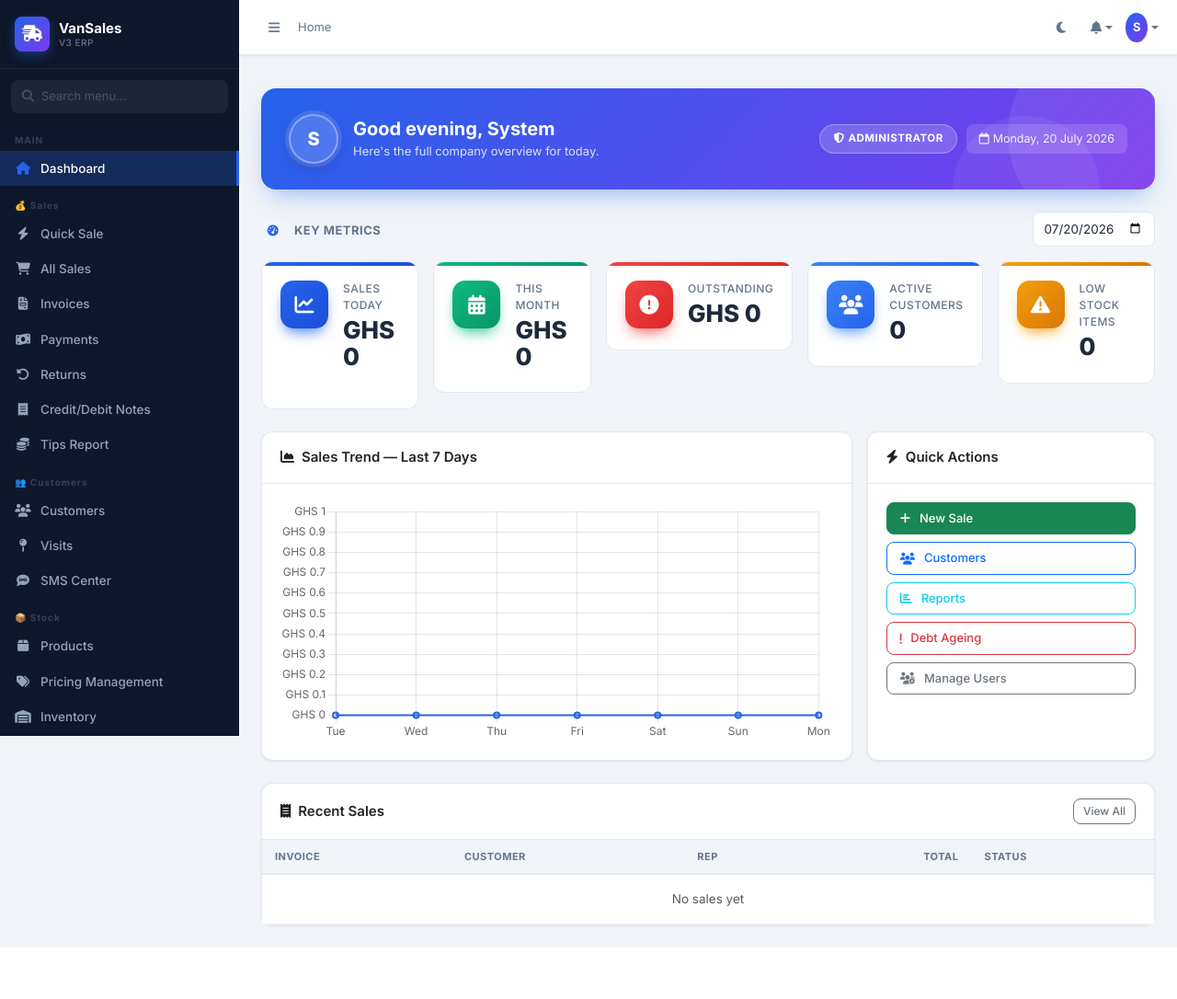
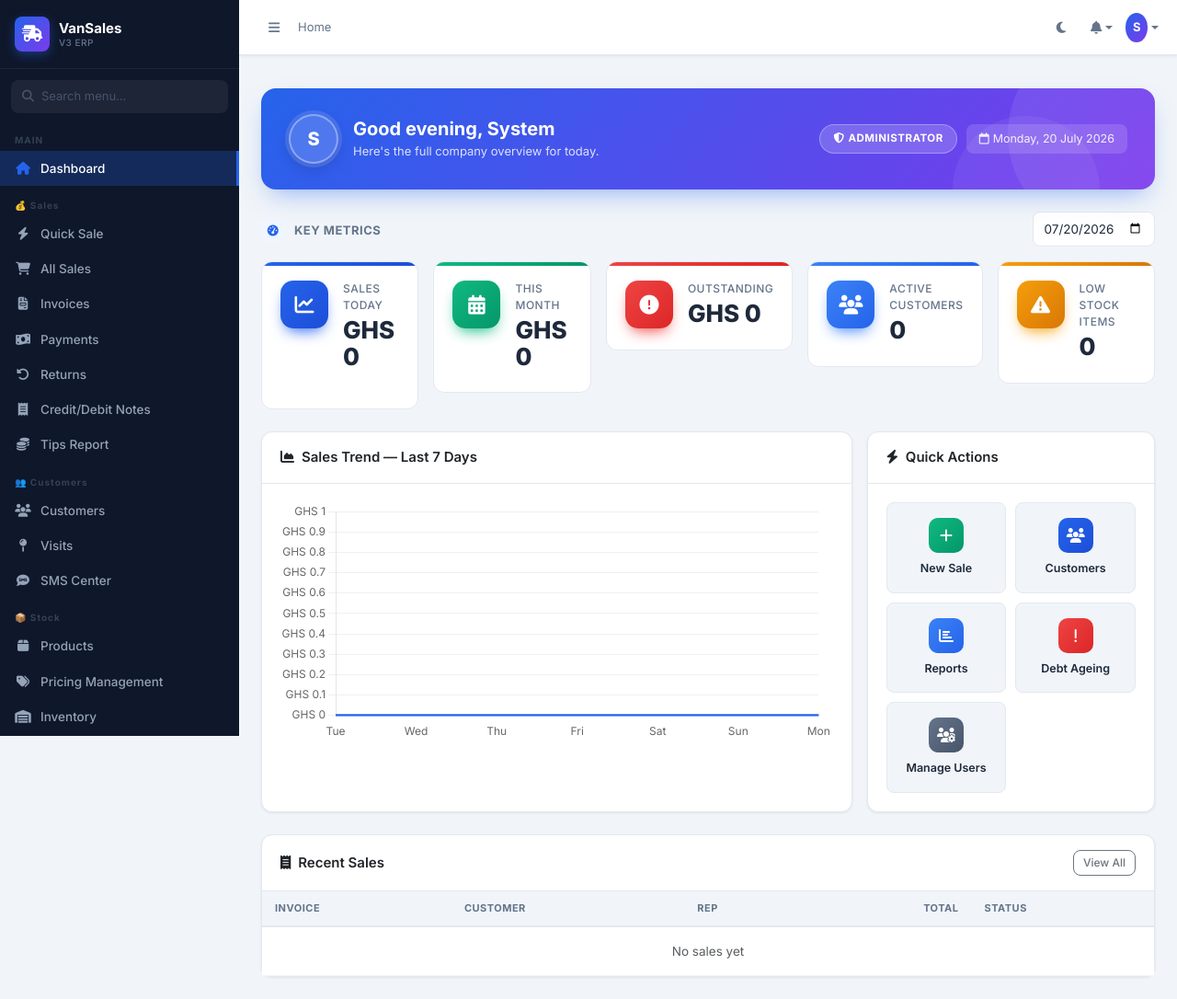
Before and after one commit to itmhikizaro08-hub/van-sale-v3, a Flask app: page / in a window 1280 px wide. Shown: the whole page at 92% size. Before the commit the page ends 1030 px from the top, so only its background shows below. Run offline with Flask 3, Linux system fonts and the light colour scheme; a user stored in the database is signed in; data comes from the database, SQL or seed files in the repository; data that the repository does not hold is empty; some libraries are stand-ins or nearby versions.

Commit message:
Upgrade dashboards further: shared trend chart, icon-tile quick actions
Second design pass on top of the earlier stat-card/hero redesign:

- Added createTrendChart() to main.js - a single reusable helper for
  the KPI trend line chart every dashboard renders. It replaces
  ~25 lines of near-identical inline Chart.js config duplicated across
  admin/manager/supervisor/rep/cashier with one call each, and upgrades
  the look: a real gradient fill instead of a flat translucent one,
  points hidden until hover, a dark rounded tooltip, and subtle
  theme-aware gridlines.

- Quick Actions redesigned from plain stacked/wrapped buttons into a
  grid of icon tiles with gradient badges (.quick-actions-grid /
  .quick-action-tile, reusing the accent-color system from the
  stat-card redesign) across admin/supervisor/rep/warehouse/cashier.
  Rep's and warehouse's action rows had no card header before; both
  now have a "Quick Actions" header matching the other dashboards.

- Warehouse's stock-health doughnut chart got spacing between
  segments, rounded corners, and a hover offset instead of flat
  borderless wedges.

Verified via an isolated Flask test-client render (faked login session
per role against a scratch DB copy, no real login/session touched) for
all six dashboards - each renders its correct template with the
expected tile count and no errors.

Co-Authored-By: Claude Sonnet 5 <noreply@anthropic.com>

```diff
--- a/static/css/main.css
+++ b/static/css/main.css
@@ -459,6 +459,54 @@ a:hover { color: var(--brand-dark); }
 .stat-card.teal      { --card-accent: #14b8a6; --card-accent-2: #0d9488; --card-accent-bg: #f0fdfa; }
 .stat-card.orange    { --card-accent: #f97316; --card-accent-2: #ea580c; --card-accent-bg: #fff7ed; }
 
+/* Standalone accent variants (reused by quick-action tiles, not tied to .stat-card) */
+.accent-primary { --card-accent: #2563EB; --card-accent-2: #1d4ed8; }
+.accent-success { --card-accent: #10b981; --card-accent-2: #059669; }
+.accent-danger  { --card-accent: #ef4444; --card-accent-2: #dc2626; }
+.accent-warning { --card-accent: #f59e0b; --card-accent-2: #d97706; }
+.accent-info    { --card-accent: #3b82f6; --card-accent-2: #2563eb; }
+.accent-purple  { --card-accent: #8b5cf6; --card-accent-2: #7c3aed; }
+.accent-teal    { --card-accent: #14b8a6; --card-accent-2: #0d9488; }
+.accent-orange  { --card-accent: #f97316; --card-accent-2: #ea580c; }
+.accent-neutral { --card-accent: #64748b; --card-accent-2: #475569; }
+
+/* ── Quick action tiles (dashboard shortcut buttons) ────────────── */
+.quick-actions-grid {
+  display: grid;
+  grid-template-columns: repeat(auto-fill, minmax(112px, 1fr));
+  gap: 10px;
+}
+.quick-action-tile {
+  display: flex;
+  flex-direction: column;
+  align-items: center;
+  justify-content: center;
+  gap: 8px;
+  padding: 16px 10px;
+  border-radius: var(--radius-sm);
+  background: var(--bg);
+  border: 1px solid var(--border);
+  color: var(--text);
+  text-decoration: none;
+  text-align: center;
+  font-size: 12.5px;
+  font-weight: 600;
+  transition: transform .15s ease, box-shadow .15s ease, border-color .15s ease;
+}
+.quick-action-tile:hover {
+  transform: translateY(-2px);
+  box-shadow: var(--shadow);
+  border-color: var(--card-accent, var(--brand));
+  color: var(--text);
+}
+.quick-action-tile i {
+  width: 38px; height: 38px;
+  border-radius: 10px;
+  display: flex; align-items: center; justify-content: center;
+  font-size: 16px; color: #fff;
+  background: linear-gradient(135deg, var(--card-accent, var(--brand)), var(--card-accent-2, var(--brand-dark)));
+}
+
 /* ══════════════════════════════════════════════════════════════
    TABLES (DataTables override)
    ══════════════════════════════════════════════════════════════ */
--- a/static/js/main.js
+++ b/static/js/main.js
@@ -255,6 +255,69 @@ async function loadChart(canvasId, url, type, label, options = {}) {
   }
 }
 
+// ── Server-rendered trend line chart (dashboard KPI trends) ───
+// Was duplicated near-verbatim across every dashboard template with only
+// the color/label changing; centralized here with a nicer gradient fill
+// and hidden-until-hover points, replacing the old flat-fill line style.
+function hexToRgba(hex, alpha) {
+  const h = hex.replace('#', '');
+  const r = parseInt(h.substring(0, 2), 16), g = parseInt(h.substring(2, 4), 16), b = parseInt(h.substring(4, 6), 16);
+  return `rgba(${r},${g},${b},${alpha})`;
+}
+
+function createTrendChart(canvasId, labels, values, color = '#2563EB', label = 'Value') {
+  const canvas = document.getElementById(canvasId);
+  if (!canvas) return null;
+  const isDark = document.documentElement.getAttribute('data-theme') === 'dark';
+  const gridColor = isDark ? 'rgba(255,255,255,.07)' : 'rgba(0,0,0,.06)';
+
+  const ctx = canvas.getContext('2d');
+  const height = canvas.parentElement ? canvas.parentElement.clientHeight : 240;
+  const gradient = ctx.createLinearGradient(0, 0, 0, height || 240);
+  gradient.addColorStop(0, hexToRgba(color, 0.28));
+  gradient.addColorStop(1, hexToRgba(color, 0.02));
+
+  return new Chart(canvas, {
+    type: 'line',
+    data: {
+      labels,
+      datasets: [{
+        label,
+        data: values,
+        borderColor: color,
+        backgroundColor: gradient,
+        borderWidth: 2.5,
+        tension: 0.4,
+        fill: true,
+        pointRadius: 0,
+        pointHoverRadius: 5,
+        pointHoverBackgroundColor: color,
+        pointHoverBorderColor: '#fff',
+        pointHoverBorderWidth: 2
+      }]
+    },
+    options: {
+      responsive: true,
+      maintainAspectRatio: false,
+      interaction: { mode: 'index', intersect: false },
+      plugins: {
+        legend: { display: false },
+        tooltip: {
+          backgroundColor: 'rgba(15,23,42,.92)',
+          padding: 10,
+          cornerRadius: 8,
+          displayColors: false,
+          callbacks: { label: c => 'GHS ' + c.raw.toLocaleString() }
+        }
+      },
+      scales: {
+        x: { grid: { display: false } },
+        y: { beginAtZero: true, grid: { color: gridColor }, ticks: { callback: v => 'GHS ' + v.toLocaleString() } }
+      }
+    }
+  });
+}
+
 // ── Search with debounce ───────────────────────────────
 function debounce(fn, wait = 300) {
   let t;
--- a/templates/dashboard/admin.html
+++ b/templates/dashboard/admin.html
@@ -61,12 +61,14 @@
   <div class="col-md-4">
     <div class="card h-100">
       <div class="card-header"><i class="fas fa-bolt me-2"></i>Quick Actions</div>
-      <div class="card-body d-flex flex-column gap-2">
-        <a href="{{ url_for('sales.new_sale') }}" class="btn btn-success"><i class="fas fa-plus me-1"></i>New Sale</a>
-        <a href="{{ url_for('customers.index') }}" class="btn btn-outline-primary"><i class="fas fa-users me-1"></i>Customers</a>
-        <a href="{{ url_for('reports.index') }}" class="btn btn-outline-info"><i class="fas fa-chart-bar me-1"></i>Reports</a>
-        <a href="{{ url_for('reports.debt_ageing') }}" class="btn btn-outline-danger"><i class="fas fa-exclamation me-1"></i>Debt Ageing</a>
-        <a href="{{ url_for('auth.users') }}" class="btn btn-outline-secondary"><i class="fas fa-users-cog me-1"></i>Manage Users</a>
+      <div class="card-body">
+        <div class="quick-actions-grid">
+          <a href="{{ url_for('sales.new_sale') }}" class="quick-action-tile accent-success"><i class="fas fa-plus"></i><span>New Sale</span></a>
+          <a href="{{ url_for('customers.index') }}" class="quick-action-tile accent-primary"><i class="fas fa-users"></i><span>Customers</span></a>
+          <a href="{{ url_for('reports.index') }}" class="quick-action-tile accent-info"><i class="fas fa-chart-bar"></i><span>Reports</span></a>
+          <a href="{{ url_for('reports.debt_ageing') }}" class="quick-action-tile accent-danger"><i class="fas fa-exclamation"></i><span>Debt Ageing</span></a>
+          <a href="{{ url_for('auth.users') }}" class="quick-action-tile accent-neutral"><i class="fas fa-users-cog"></i><span>Manage Users</span></a>
+        </div>
       </div>
     </div>
   </div>
@@ -99,31 +101,6 @@
 {% endblock %}
 {% block extra_js %}
 <script>
-new Chart(document.getElementById('salesTrendChart'), {
-  type: 'line',
-  data: {
-    labels: {{ trend_labels|tojson }},
-    datasets: [{
-      label: 'Sales',
-      data: {{ trend_values|tojson }},
-      borderColor: '#2563EB',
-      backgroundColor: 'rgba(37,99,235,.12)',
-      borderWidth: 2,
-      tension: 0.4,
-      fill: true,
-      pointRadius: 3,
-      pointHoverRadius: 5
-    }]
-  },
-  options: {
-    responsive: true,
-    maintainAspectRatio: false,
-    plugins: {
-      legend: { display: false },
-      tooltip: { callbacks: { label: ctx => 'GHS ' + ctx.raw.toLocaleString() } }
-    },
-    scales: { y: { beginAtZero: true, ticks: { callback: v => 'GHS ' + v.toLocaleString() } } }
-  }
-});
+createTrendChart('salesTrendChart', {{ trend_labels|tojson }}, {{ trend_values|tojson }}, '#2563EB', 'Sales');
 </script>
 {% endblock %}
```
Also changed, not shown: templates/dashboard/cashier.html (+8 -31 lines), templates/dashboard/manager.html (+1 -26 lines), templates/dashboard/rep.html (+9 -33 lines), templates/dashboard/supervisor.html (+8 -31 lines), templates/dashboard/warehouse.html (+18 -9 lines).
